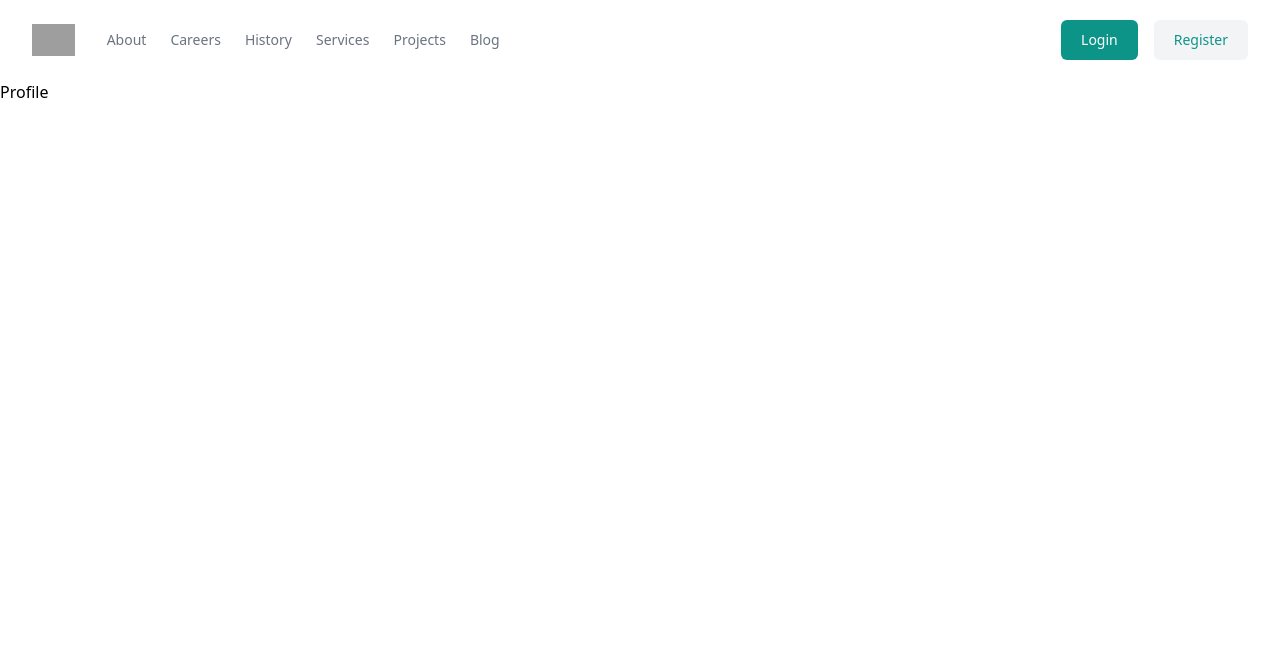
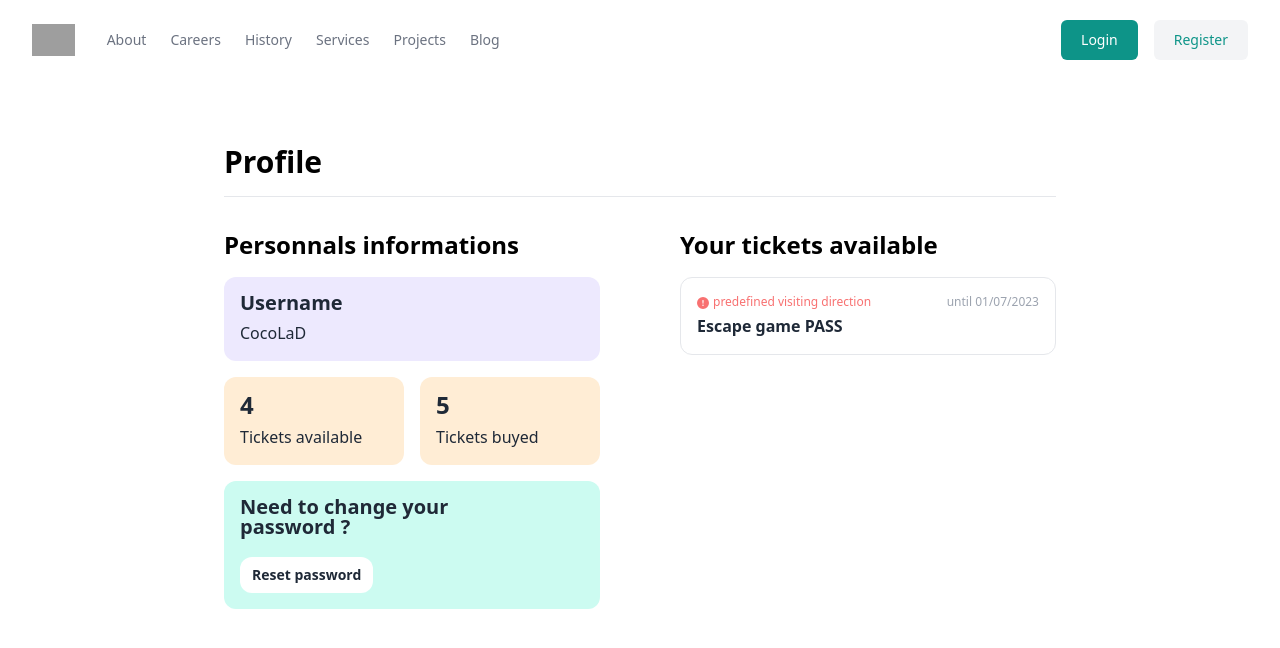
Before and after one commit to CocoLaDev/PlanetZoo_3IBC, a React (Create React App) app in the folder front/: page /Profile in a window 1280 px wide. Shown: the top 648 px of the page. Built offline with nearby package versions, Linux system fonts and the light colour scheme; grey boxes are pictures that could not be loaded.

Commit message:
profile page design

```diff
--- a/front/src/components/profile/profile.tsx
+++ b/front/src/components/profile/profile.tsx
@@ -1,7 +1,62 @@
 const Profile = () => {
     return (
-        <div>
-            <h1>Profile</h1>
+        <div className="px-6 py-8">
+            <div className="max-w-4xl mx-auto">
+                <div className="bg-white rounded-3xl p-8 mb-5">
+                    <h1 className="text-3xl font-bold">Profile</h1>
+
+                    <hr className="my-4" />
+                    <div className="grid grid-cols-2 gap-x-20 pt-4">
+                        <div>
+                            <h2 className="text-2xl font-bold mb-4">Personnals informations</h2>
+
+                            <div className="grid grid-cols-2 gap-4">
+                                <div className="col-span-2">
+                                    <div className="p-4 bg-violet-100 rounded-xl text-gray-800">
+                                        <p className="font-bold text-xl leading-none">Username</p>
+                                        <p className="mt-2">CocoLaD</p>
+                                    </div>
+                                </div>
+                                <div className="p-4 bg-orange-100 rounded-xl text-gray-800">
+                                    <p className="font-bold text-2xl leading-none">4</p>
+                                    <p className="mt-2">Tickets available</p>
+                                </div>
+                                <div className="p-4 bg-orange-100 rounded-xl text-gray-800">
+                                    <p className="font-bold text-2xl leading-none">5</p>
+                                    <p className="mt-2">Tickets buyed</p>
+                                </div>
+                                <div className="col-span-2">
+                                    <div className="p-4 bg-teal-100 rounded-xl">
+                                        <p className="font-bold text-xl text-gray-800 leading-none w-2/3">Need to change your password ?</p>
+                                        <div className="mt-5">
+                                            <button type="button" className="inline-flex items-center justify-center py-2 px-3 rounded-xl bg-white text-gray-800 hover:text-teal-500 text-sm font-semibold transition">
+                                                Reset password
+                                            </button>
+                                        </div>
+                                    </div>
+                                </div>
+                            </div>
+                        </div>
+                        <div>
+                            <h2 className="text-2xl font-bold mb-4">Your tickets available</h2>
+
+                            <div className="space-y-4">
+                                <div className="p-4 bg-white border rounded-xl text-gray-800 space-y-1">
+                                    <div className="flex justify-between">
+                                        <p className="text-red-400 text-xs">
+                                            <svg xmlns="http://www.w3.org/2000/svg" width="1em" height="1em" fill="currentColor" className="inline align-middle mr-1" viewBox="0 0 16 16">
+                                            <path d="M16 8A8 8 0 1 1 0 8a8 8 0 0 1 16 0zM8 4a.905.905 0 0 0-.9.995l.35 3.507a.552.552 0 0 0 1.1 0l.35-3.507A.905.905 0 0 0 8 4zm.002 6a1 1 0 1 0 0 2 1 1 0 0 0 0-2z" />
+                                        </svg>predefined visiting direction
+                                        </p>
+                                        <p className="text-gray-400 text-xs">until 01/07/2023</p>
+                                    </div>
+                                    <p className="font-bold hover:text-yellow-800 hover:underline">Escape game PASS</p>
+                                </div>
+                            </div>
+                        </div>
+                    </div>
+                </div>
+            </div>
         </div>
     )
 }
--- /dev/null
+++ b/front/src/utils/user.context.ts
@@ -0,0 +1 @@
+export {}
```
